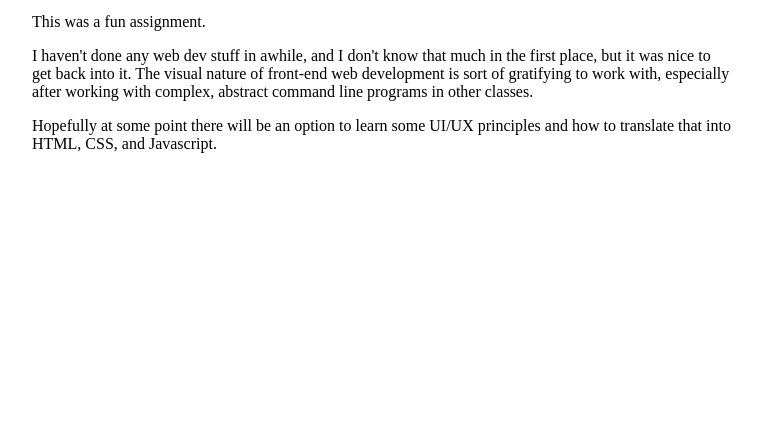
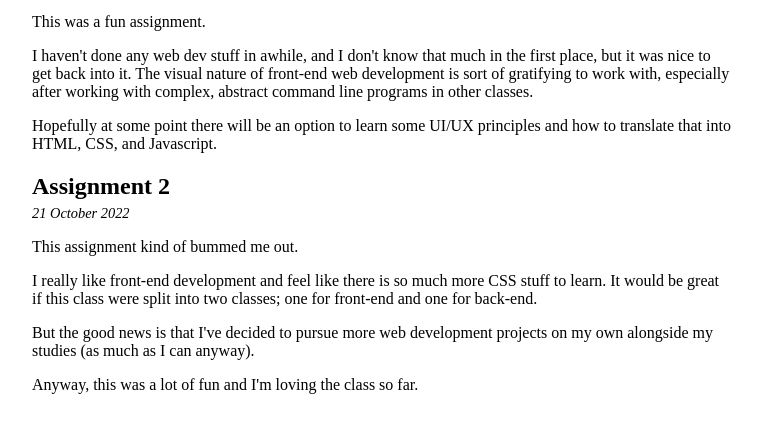
Before and after one commit to akinsmosu/cs290, a plain HTML site: page blog.html in a window 1280 px wide. Shown: the part 184-616 px from the top of the page, without its empty margins (258-1020 px from the left). Drawn offline with Linux system fonts and the light colour scheme.

Commit message:
Add second code blog article

```diff
--- a/blog.html
+++ b/blog.html
@@ -29,6 +29,17 @@
 			<p>This was a fun assignment.</p>
 			<p>I haven't done any web dev stuff in awhile, and I don't know that much in the first place, but it was nice to get back into it. The visual nature of front-end web development is sort of gratifying to work with, especially after working with complex, abstract command line programs in other classes.</p>
 			<p>Hopefully at some point there will be an option to learn some UI/UX principles and how to translate that into HTML, CSS, and Javascript.</p>
+
+			<h2 class="article-title">Assignment 2</h2>
+			<p class="date">21 October 2022</p>
+			<p>This assignment kind of bummed me out.</p>
+			<p>I really like front-end development and feel like there is so much more
+			CSS stuff to learn. It would be great if this class were split into two
+			classes; one for front-end and one for back-end.</p>
+			<p>But the good news is that I've decided to pursue more web development
+			projects on my own alongside my studies (as much as I can anyway).</p>
+			<p>Anyway, this was a lot of fun and I'm loving the class so far.</p>
+
 		</div>
 	</body>
 </html>
```
